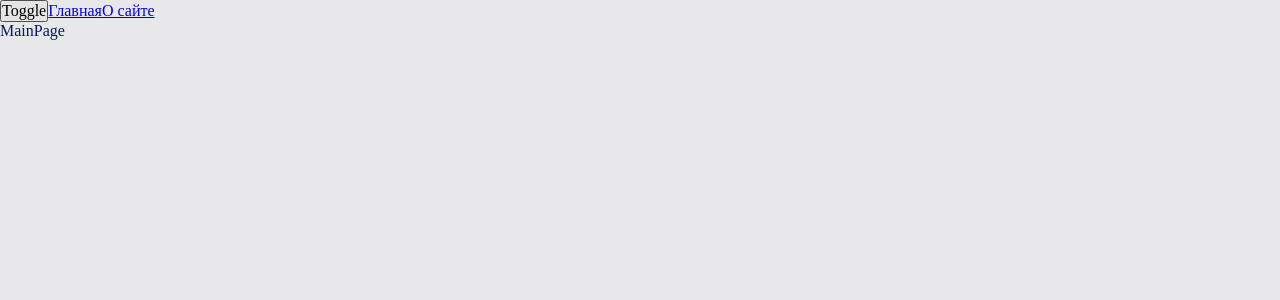
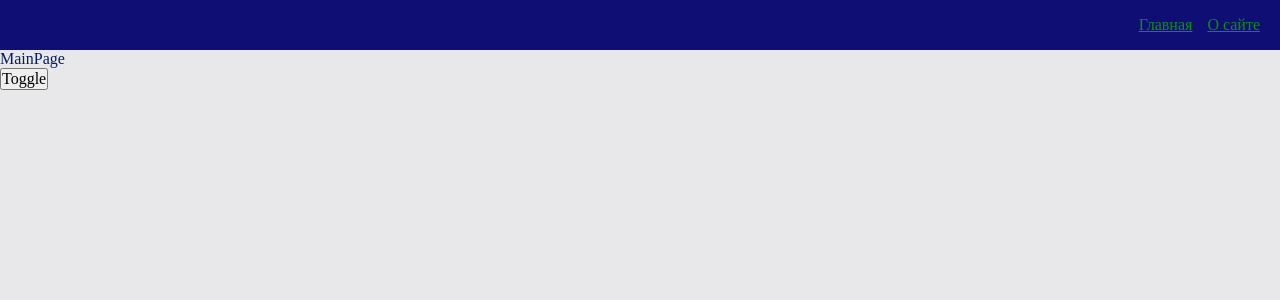
Before and after one commit to mikeee74/frontend-production, a React app: page / in a window 1280 px wide. Shown: the top 300 px of the page. Built offline with nearby package versions, Linux system fonts and the light colour scheme.

Commit message:
сделал виджет Navbar и shared компонент AppLink

```diff
--- a/src/app/App.tsx
+++ b/src/app/App.tsx
@@ -1,21 +1,17 @@
-import React, { Suspense } from 'react';
-import {Link, Route, Routes} from 'react-router-dom';
 import './styles/index.scss';
 import { useTheme } from './providers/ThemeProvider/lib/useTheme';
 import {classNames} from "shared/lib/classNames";
-import { AboutPage } from 'pages/AboutPage';
-import { MainPage } from 'pages/MainPage';
 import { AppRouter } from './providers/router';
+import { Navbar } from 'widget/Navbar';
 
 const App = () => {
     const { theme, toggleTheme } = useTheme()
 
     return (
         <div className={classNames('app', {}, [theme])}>
+            <Navbar />
+            <AppRouter />
             <button onClick={toggleTheme}>Toggle</button>
-            <Link to={'/'}>Главная</Link>
-            <Link to={'/about'}>О сайте</Link>
-            <AppRouter />
         </div>
     );
 };
--- a/src/app/providers/router/ui/AppRouter.tsx
+++ b/src/app/providers/router/ui/AppRouter.tsx
@@ -13,7 +13,7 @@
                     key={path}
                     path={path}
                     element={(
-                        <Suspense fallback={<div>"Loading..."</div>}>
+                        <Suspense fallback={<div>Loading...</div>}>
                             {element}
                         </Suspense>
                     )}
--- a/src/app/styles/themes/dark.scss
+++ b/src/app/styles/themes/dark.scss
@@ -1,6 +1,9 @@
 .app.dark {
     --bg-color: #0e0e75;
+    --inverted-bg-color: #e8e8ea;
 
     --primary-color: #049604;
     --secondary-color: #05dd05;
+    --inverted-primary-color: #041c65;
+    --inverted-secondary-color: #0449e0;
 }
--- a/src/app/styles/themes/light.scss
+++ b/src/app/styles/themes/light.scss
@@ -1,6 +1,9 @@
 .app.light {
     --bg-color: #e8e8ea;
+    --inverted-bg-color: #0e0e75;
 
     --primary-color: #041c65;
     --secondary-color: #0449e0;
+    --inverted-primary-color: #049604;
+    --inverted-secondary-color: #05dd05;
 }
--- a/src/app/styles/variables/global.scss
+++ b/src/app/styles/variables/global.scss
@@ -7,6 +7,7 @@
 
     --font-size-l: 24px;
     --line-height-l: 32px;
-    --font-l: var(--font-size-l) / var(--line-height-l) var(--font-family-main)
+    --font-l: var(--font-size-l) / var(--line-height-l) var(--font-family-main);
 
+    --navbar-height: 50px;
 }
--- a/src/shared/lib/classNames.ts
+++ b/src/shared/lib/classNames.ts
@@ -1,12 +1,12 @@
 type Mods = Record<string, boolean | string>
 
-export function classNames(cls: string, mods: Mods, additional: string[]): string {
+export function classNames(cls: string, mods: Mods = {}, additional: string[] = []): string {
     return [
         cls,
         ...Object.entries(mods)
             .filter(([_, value]) => Boolean(value))
             .map(([classname]) => classname),
-        ...additional
+        ...additional.filter(Boolean)
     ]
         .join(' ')
 }
--- /dev/null
+++ b/src/shared/ui/AppLink/AppLink.module.scss
@@ -0,0 +1,11 @@
+.AppLink {
+
+}
+
+.primary {
+    color: var(--primary-color);
+}
+
+.secondary {
+    color: var(--inverted-primary-color);
+}
--- /dev/null
+++ b/src/shared/ui/AppLink/AppLink.tsx
@@ -0,0 +1,34 @@
+import React, { FC } from 'react'
+import { Link, LinkProps } from 'react-router-dom';
+import { classNames } from 'shared/lib/classNames'
+import cls from './AppLink.module.scss'
+
+export enum AppLinkTheme {
+    PRIMARY = 'primary',
+    SECONDARY = 'secondary'
+}
+
+interface AppLinkProps extends LinkProps {
+    className?: string;
+    theme?: AppLinkTheme;
+}
+
+export const AppLink: FC<AppLinkProps> = ({
+    className,
+    to,
+    children,
+    theme = AppLinkTheme.PRIMARY,
+    ...otherProps
+}) => {
+
+
+    return (
+        <Link
+            className={classNames(cls.AppLink, {}, [className, cls[theme]])}
+            to={to}
+            {...otherProps}
+        >
+            {children}
+        </Link>
+    );
+};
--- /dev/null
+++ b/src/widget/Navbar/index.ts
@@ -0,0 +1 @@
+export { Navbar } from './ui/Navbar';
--- /dev/null
+++ b/src/widget/Navbar/ui/Navbar.module.scss
@@ -0,0 +1,18 @@
+.Navbar {
+    width: 100%;
+    height: var(--navbar-height);
+    background: var(--inverted-bg-color);
+
+    display: flex;
+    align-items: center;
+
+    padding: 20px;
+}
+
+.mainLink {
+    margin-right: 15px;
+}
+
+.links {
+    margin-left: auto;
+}
--- /dev/null
+++ b/src/widget/Navbar/ui/Navbar.tsx
@@ -0,0 +1,31 @@
+import React, { FC } from 'react'
+import { Link } from 'react-router-dom'
+import { classNames } from 'shared/lib/classNames'
+import { AppLink, AppLinkTheme } from 'shared/ui/AppLink/Applink'
+import cls from './Navbar.module.scss'
+
+interface NavbarProps {
+    className?: string
+}
+
+export const Navbar: FC<NavbarProps> = ({className}) => {
+  return (
+    <div className={classNames(cls.Navbar, {}, [className])}>
+        <div className={cls.links}>
+            <AppLink
+                className={cls.mainLink}
+                to={'/'}
+                theme={AppLinkTheme.SECONDARY}
+            >
+                Главная
+            </AppLink>
+            <AppLink
+                to={'/about'}
+                theme={AppLinkTheme.SECONDARY}
+            >
+                О сайте
+            </AppLink>
+        </div>
+    </div>
+  )
+}
```
